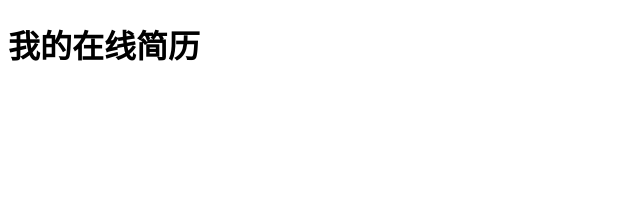
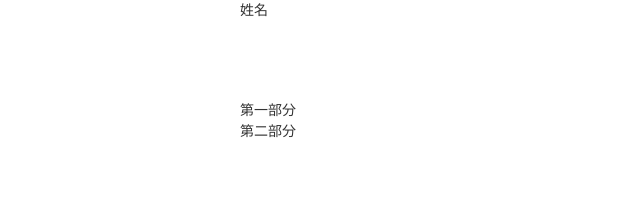
Before and after one commit to shencfrontend/MyCV, a plain HTML site: page index.html in a window 1280 px wide. Shown: the whole page, without its empty margins (0-640 px from the left). Drawn offline with Linux system fonts and the light colour scheme.

Commit message:
create index.css

```diff
--- /dev/null
+++ b/css/index.css
@@ -0,0 +1,21 @@
+/* 页面初始化样式 */
+html {
+  box-sizing: border-box;
+}
+*, *::before, *::after {
+  box-sizing: inherit;
+}
+body {
+  margin: 0;
+  font: 14px/1.5 Arial;
+  color: #333;
+  display: grid;
+  grid: 100px 100px / 1fr 800px 1fr;
+}
+/* 布局开始 */
+header {
+  grid-area: 1/2/2/3;
+}
+main {
+  grid-area: 2/2/3/3;
+}
--- a/index.html
+++ b/index.html
@@ -3,9 +3,14 @@
 <head>
   <meta charset="UTF-8">
   <meta name="viewport" content="width=device-width, initial-scale=1.0">
+  <link rel="stylesheet" href="./css/index.css">
   <title>我的在线简历</title>
 </head>
 <body>
-  <h1>我的在线简历</h1>
+  <header>姓名</header>
+  <main>
+    <section>第一部分</section>
+    <section>第二部分</section>
+  </main>
 </body>
 </html>
```
